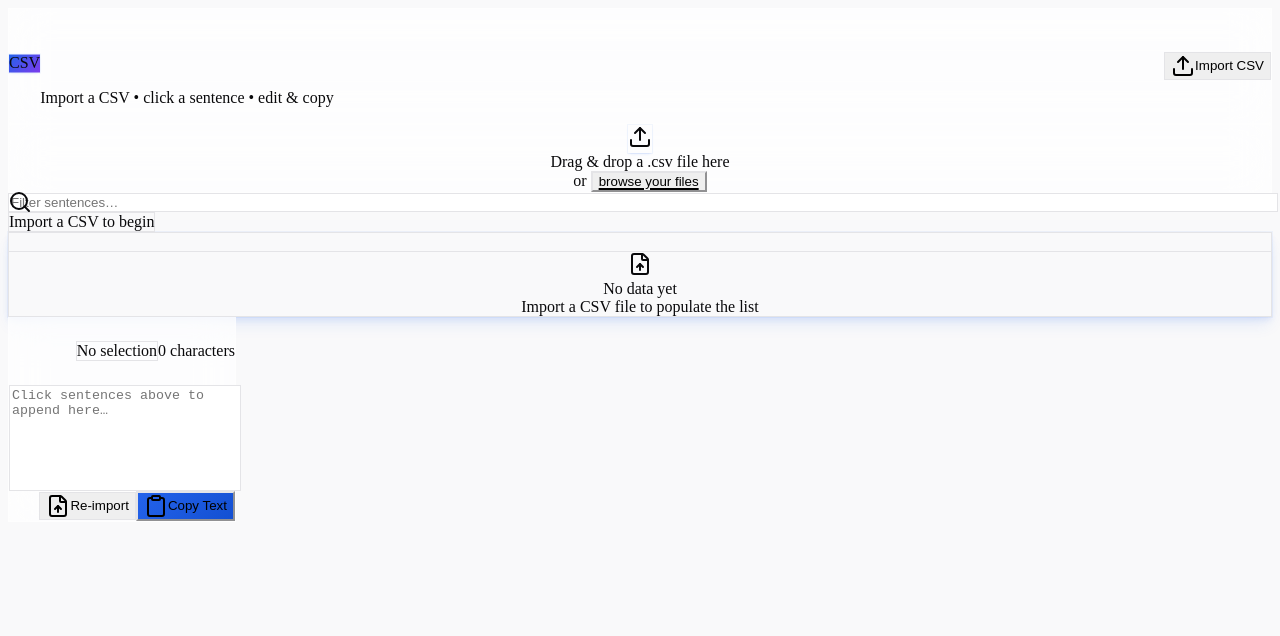
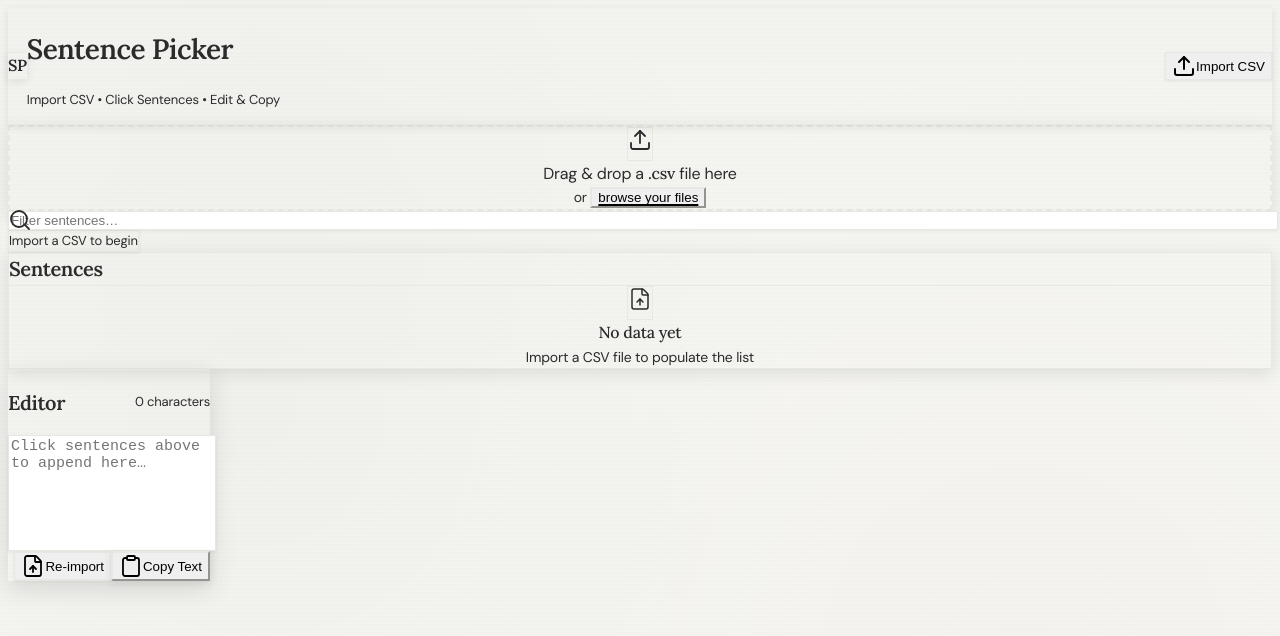
Before and after one commit to spacefrog29/lruter, a React (Vite) app: page / in a window 1280 px wide. Shown: the top 636 px of the page. Built offline with nearby package versions, Linux system fonts and the light colour scheme.

Commit message:
refactor: enhance UI components and animations for improved user experience

```diff
--- a/src/index.css
+++ b/src/index.css
@@ -1,55 +1,50 @@
+@import url('https://fonts.googleapis.com/css2?family=Lora:wght@400;500;600;700&family=DM+Sans:wght@400;500;600;700&display=swap');
+
 @tailwind base;
 @tailwind components;
 @tailwind utilities;
 
 :root {
-  --radius: 0.75rem;
-  --background: 240 10% 98%;
-  --foreground: 240 10% 3.9%;
-  --card: 0 0% 100%;
-  --card-foreground: 240 10% 3.9%;
-  --popover: 0 0% 100%;
-  --popover-foreground: 240 10% 3.9%;
-  --muted: 240 4.8% 95.9%;
-  --muted-foreground: 240 3.8% 45.1%;
-  --accent: 240 4.8% 95.9%;
-  --accent-foreground: 240 5.9% 10%;
-  --destructive: 0 84.2% 60.2%;
+  /* Refined border radius - more subtle */
+  --radius: 0.5rem;
+
+  /* Elegant & Sophisticated Color Palette */
+  --background: 60 14% 96%; /* Soft cream #F5F5F0 */
+  --foreground: 0 0% 17%; /* Charcoal #2C2C2E */
+
+  --card: 60 11% 98%; /* Warm white #FAFAF8 */
+  --card-foreground: 0 0% 17%;
+
+  --popover: 60 11% 98%;
+  --popover-foreground: 0 0% 17%;
+
+  --muted: 60 5% 93%; /* Light warm gray */
+  --muted-foreground: 0 0% 44%; /* Stone #6C6C70 */
+
+  --accent: 86 10% 40%; /* Deep sage #5A6C57 */
+  --accent-foreground: 0 0% 98%;
+
+  --destructive: 9 30% 42%; /* Muted terracotta #8B4A47 */
   --destructive-foreground: 0 0% 98%;
-  --border: 240 5.9% 90%;
-  --input: 240 5.9% 90%;
-  --primary: 221 83% 53%;
-  --primary-foreground: 210 40% 98%;
-  --secondary: 240 4.8% 95.9%;
-  --secondary-foreground: 240 5.9% 10%;
-  --ring: 221 83% 53%;
 
-  /* Custom gradient variables */
-  --gradient-primary: linear-gradient(135deg, hsl(221, 83%, 53%) 0%, hsl(221, 83%, 45%) 100%);
-  --gradient-secondary: linear-gradient(135deg, hsl(240, 4.8%, 95.9%) 0%, hsl(240, 5.9%, 90%) 100%);
-  --gradient-accent: linear-gradient(135deg, hsl(221, 83%, 53%) 0%, hsl(262, 83%, 58%) 100%);
-}
+  --border: 60 9% 90%; /* Soft border #E5E5E0 */
+  --input: 60 9% 90%;
 
-.dark {
-  --background: 0 0% 3.6%;
-  --foreground: 0 0% 98%;
-  --card: 0 0% 3.6%;
-  --card-foreground: 0 0% 98%;
-  --popover: 0 0% 3.6%;
-  --popover-foreground: 0 0% 98%;
-  --muted: 0 0% 14.9%;
-  --muted-foreground: 0 0% 63.9%;
-  --accent: 0 0% 98%;
-  --accent-foreground: 0 0% 9.0%;
-  --destructive: 0 84.2% 60.2%;
-  --destructive-foreground: 0 0% 98%;
-  --border: 0 0% 14.9%;
-  --input: 0 0% 14.9%;
-  --primary: 0 0% 98%;
-  --primary-foreground: 0 0% 9.0%;
-  --secondary: 0 0% 14.9%;
-  --secondary-foreground: 0 0% 98%;
-  --ring: 0 0% 83.1%;
+  --primary: 86 10% 40%; /* Deep sage */
+  --primary-foreground: 0 0% 98%;
+
+  --secondary: 40 20% 88%; /* Warm gray */
+  --secondary-foreground: 0 0% 17%;
+
+  --ring: 86 10% 40%;
+
+  --success: 86 20% 35%; /* Muted forest green #4A6741 */
+
+  /* Elegant elevation system */
+  --shadow-sm: 0 1px 3px rgba(44, 44, 46, 0.08);
+  --shadow-md: 0 2px 8px rgba(44, 44, 46, 0.10);
+  --shadow-lg: 0 4px 16px rgba(44, 44, 46, 0.12);
+  --shadow-xl: 0 8px 24px rgba(44, 44, 46, 0.14);
 }
 
 * {
@@ -59,57 +54,90 @@
 body {
   background-color: hsl(var(--background));
   color: hsl(var(--foreground));
-  font-feature-settings: "rlig" 1, "calt" 1;
+  font-family: 'DM Sans', -apple-system, BlinkMacSystemFont, 'Segoe UI', sans-serif;
+  font-weight: 400;
+  font-feature-settings: "rlig" 1, "calt" 1, "kern" 1;
   text-rendering: optimizeLegibility;
   -webkit-font-smoothing: antialiased;
   -moz-osx-font-smoothing: grayscale;
+  letter-spacing: -0.011em;
+  line-height: 1.6;
+
+  /* Sophisticated textured background */
+  background-image:
+    linear-gradient(to bottom, rgba(90, 108, 87, 0.02), transparent 400px),
+    radial-gradient(circle at 20% 50%, rgba(90, 108, 87, 0.04) 0%, transparent 50%),
+    radial-gradient(circle at 80% 80%, rgba(184, 149, 106, 0.04) 0%, transparent 50%),
+    repeating-linear-gradient(
+      0deg,
+      transparent,
+      transparent 2px,
+      rgba(90, 108, 87, 0.01) 2px,
+      rgba(90, 108, 87, 0.01) 4px
+    );
 }
 
-/* Custom utility classes */
-.gradient-primary {
-  background: var(--gradient-primary);
+/* Elegant utility classes */
+.elevation-1 {
+  box-shadow: var(--shadow-sm);
 }
 
-.gradient-secondary {
-  background: var(--gradient-secondary);
+.elevation-2 {
+  box-shadow: var(--shadow-md);
 }
 
-.gradient-accent {
-  background: var(--gradient-accent);
+.elevation-3 {
+  box-shadow: var(--shadow-lg);
 }
 
-.glass {
-  backdrop-filter: blur(20px);
-  background: rgba(255, 255, 255, 0.7);
-  border: 1px solid rgba(255, 255, 255, 0.18);
+.elevation-4 {
+  box-shadow: var(--shadow-xl);
 }
 
-.shadow-glow {
-  box-shadow: 0 0 0 1px hsl(var(--primary) / 0.05),
-              0 1px 2px -1px hsl(var(--primary) / 0.15),
-              0 2px 4px -2px hsl(var(--primary) / 0.15);
+.transition-elegant {
+  transition: all 200ms cubic-bezier(0.4, 0.0, 0.2, 1);
 }
 
-.shadow-glow-lg {
-  box-shadow: 0 0 0 1px hsl(var(--primary) / 0.05),
-              0 4px 6px -1px hsl(var(--primary) / 0.1),
-              0 10px 15px -3px hsl(var(--primary) / 0.1);
+.transition-smooth {
+  transition: all 300ms cubic-bezier(0.4, 0.0, 0.2, 1);
 }
 
-.animate-float {
-  animation: float 3s ease-in-out infinite;
+.border-accent-left {
+  border-left: 3px solid hsl(var(--accent));
 }
 
-@keyframes float {
-  0%, 100% { transform: translateY(0px); }
-  50% { transform: translateY(-10px); }
+/* Typography refinements */
+.font-display {
+  font-family: 'Lora', Georgia, serif;
+  letter-spacing: -0.02em;
+  font-weight: 600;
 }
 
-.animate-pulse-subtle {
-  animation: pulse-subtle 2s cubic-bezier(0.4, 0, 0.6, 1) infinite;
+.font-display-medium {
+  font-family: 'Lora', Georgia, serif;
+  letter-spacing: -0.015em;
+  font-weight: 500;
 }
 
-@keyframes pulse-subtle {
-  0%, 100% { opacity: 1; }
-  50% { opacity: 0.8; }
+/* Refined fade-in animation for content */
+@keyframes fade-in {
+  from {
+    opacity: 0;
+    transform: translateY(8px);
+  }
+  to {
+    opacity: 1;
+    transform: translateY(0);
+  }
 }
+
+.animate-fade-in {
+  animation: fade-in 400ms cubic-bezier(0.4, 0.0, 0.2, 1) forwards;
+}
+
+/* Stagger delays for list items */
+.stagger-1 { animation-delay: 30ms; }
+.stagger-2 { animation-delay: 60ms; }
+.stagger-3 { animation-delay: 90ms; }
+.stagger-4 { animation-delay: 120ms; }
+.stagger-5 { animation-delay: 150ms; }
--- a/src/main.tsx
+++ b/src/main.tsx
@@ -169,28 +169,26 @@ export function App() {
   }, []);
 
   return (
-    <div className="min-h-screen bg-gradient-to-br from-slate-50 via-blue-50/30 to-purple-50/20">
-      <header className="sticky top-0 z-30 glass border-b border-white/20">
-        <div className="max-w-5xl mx-auto px-4 py-5 flex items-center justify-between gap-4">
+    <div className="min-h-screen bg-background">
+      <header className="sticky top-0 z-30 bg-card/80 backdrop-blur-md border-b border-border/60 elevation-2">
+        <div className="max-w-5xl mx-auto px-6 py-5 flex items-center justify-between gap-6">
           <div className="flex items-center gap-4">
-            <div className="relative">
-              <div className="size-12 rounded-2xl gradient-accent shadow-glow grid place-items-center font-bold text-white text-sm animate-float">
-                CSV
-              </div>
-              <div className="absolute -inset-1 gradient-accent rounded-2xl opacity-20 animate-pulse-subtle"></div>
+            <div className="relative size-12 rounded-xl bg-gradient-to-br from-accent to-accent/80 grid place-items-center transition-smooth hover:scale-105 elevation-2">
+              <span className="font-display text-white text-lg tracking-tight">SP</span>
+              <div className="absolute -inset-0.5 bg-gradient-to-br from-accent to-accent/60 rounded-xl opacity-20 blur-sm"></div>
             </div>
             <div>
-              <h1 className="text-2xl font-bold bg-gradient-to-r from-slate-900 to-slate-700 bg-clip-text text-transparent leading-tight">
+              <h1 className="text-[28px] font-display text-foreground leading-tight tracking-tight">
                 Sentence Picker
               </h1>
-              <p className="text-sm text-slate-600 font-medium">Import a CSV • click a sentence • edit & copy</p>
+              <p className="text-[13px] text-muted-foreground font-medium mt-0.5 tracking-wide">Import CSV • Click Sentences • Edit & Copy</p>
             </div>
           </div>
           <div className="flex items-center gap-3">
             <Button
               variant="outline"
               onClick={() => fileInputRef.current?.click()}
-              className="gap-2 border-slate-200/60 bg-white/80 hover:bg-white hover:shadow-glow transition-all duration-300"
+              className="gap-2 border-border/60 bg-card/50 hover:bg-card hover:border-accent/30 transition-elegant elevation-1"
             >
               <Upload className="size-4" /> Import CSV
             </Button>
@@ -198,7 +196,7 @@ export function App() {
               <Button
                 variant="ghost"
                 onClick={clearAll}
-                className="gap-2 hover:bg-red-50 hover:text-red-600 transition-all duration-300"
+                className="gap-2 text-muted-foreground hover:bg-destructive/10 hover:text-destructive transition-elegant"
               >
                 <Trash2 className="size-4" /> Clear
               </Button>
@@ -214,28 +212,32 @@ export function App() {
         </div>
       </header>
 
-      <main className="max-w-5xl mx-auto px-4 pb-52">
+      <main className="max-w-5xl mx-auto px-6 pb-52">
         {/* Drop Zone */}
         <div
           ref={dropRef}
           onDrop={onDrop}
           onDragOver={onDragOver}
-          className="mt-8 relative group"
+          className="mt-10"
         >
-          <div className="absolute -inset-0.5 bg-gradient-to-r from-blue-500 to-purple-500 rounded-3xl opacity-20 group-hover:opacity-30 transition-opacity duration-500 animate-pulse-subtle"></div>
-          <div className="relative rounded-3xl border-2 border-dashed border-slate-300 glass px-6 py-12 text-center hover:border-blue-400 transition-all duration-500 group-hover:shadow-glow-lg">
-            <div className="flex flex-col items-center gap-4">
-              <div className="p-4 rounded-2xl bg-gradient-to-br from-blue-500 to-purple-500 shadow-glow">
-                <Upload className="size-8 text-white" />
+          <div className="relative group">
+            <div className="absolute -inset-0.5 bg-gradient-to-br from-accent/20 to-accent/5 rounded-2xl opacity-50 group-hover:opacity-70 transition-elegant blur-sm"></div>
+            <div className="relative rounded-2xl border-2 border-dashed border-border/80 bg-card px-10 py-16 text-center hover:border-accent/40 transition-smooth elevation-3 group-hover:elevation-4">
+              <div className="flex flex-col items-center gap-6">
+                <div className="relative">
+                  <div className="p-4 rounded-xl bg-gradient-to-br from-accent/15 to-accent/5 border border-accent/30 group-hover:border-accent/50 transition-smooth">
+                    <Upload className="size-8 text-accent" strokeWidth={1.8} />
                   </div>
-              <div className="space-y-2">
-                <div className="text-base font-semibold text-slate-800">
-                  Drag & drop a <span className="font-bold text-blue-600">.csv</span> file here
+                  <div className="absolute -bottom-1 -right-1 size-4 rounded-full bg-accent/20 animate-ping"></div>
                 </div>
-                <div className="text-sm text-slate-600">
+                <div className="space-y-3">
+                  <div className="text-[16px] font-medium text-foreground">
+                    Drag & drop a <span className="font-display-medium text-accent">.csv</span> file here
+                  </div>
+                  <div className="text-[14px] text-muted-foreground">
                     <span>or </span>
                     <button
-                    className="font-semibold text-blue-600 hover:text-blue-700 underline underline-offset-2 decoration-2 decoration-blue-200 hover:decoration-blue-300 transition-colors"
+                      className="font-semibold text-accent hover:text-accent/80 underline underline-offset-2 decoration-2 decoration-accent/40 hover:decoration-accent/60 transition-elegant"
                       onClick={() => fileInputRef.current?.click()}
                     >
                       browse your files
@@ -243,9 +245,9 @@ export function App() {
                   </div>
                 </div>
                 {fileName && (
-                <div className="mt-3 px-4 py-2 rounded-xl bg-green-50 border border-green-200">
-                  <div className="flex items-center gap-2 text-sm font-medium text-green-800">
-                    <Check className="size-4" />
+                  <div className="mt-3 px-5 py-2.5 rounded-xl bg-gradient-to-br from-accent/10 to-accent/5 border border-accent/30 elevation-1">
+                    <div className="flex items-center gap-2.5 text-[14px] font-semibold text-accent">
+                      <Check className="size-4" strokeWidth={2.5} />
                       Loaded: {fileName}
                     </div>
                   </div>
@@ -253,28 +255,30 @@ export function App() {
               </div>
             </div>
           </div>
+        </div>
 
         {/* Controls & Stats */}
-        <div className="mt-8 flex flex-col md:flex-row md:items-center gap-4 md:gap-6">
+        <div className="mt-10 flex flex-col md:flex-row md:items-center gap-4 md:gap-6">
           <div className="relative md:w-96 w-full group">
-            <Search className="absolute left-3 top-1/2 -translate-y-1/2 size-4 text-slate-500 group-focus-within:text-blue-500 transition-colors" />
+            <Search className="absolute left-4 top-1/2 -translate-y-1/2 size-4 text-muted-foreground group-focus-within:text-accent transition-elegant" strokeWidth={1.8} />
             <Input
               placeholder="Filter sentences…"
               value={query}
               onChange={(e) => onFilter(e.target.value)}
-              className="pl-9 bg-white/80 border-slate-200/60 focus:border-blue-300 focus:ring-blue-100 transition-all duration-300 hover:shadow-glow"
+              className="pl-11 h-11 bg-card/80 border-border/60 focus:border-accent/50 focus:ring-accent/10 transition-elegant elevation-1 focus:elevation-2"
             />
           </div>
           <div className="flex items-center gap-3">
-            <div className="px-3 py-1.5 rounded-lg bg-slate-100/80 border border-slate-200/60">
-              <div className="text-sm font-medium text-slate-700">
+            <div className="px-4 py-2 rounded-lg bg-card/60 border border-border/40 elevation-1">
+              <div className="text-[13px] font-medium text-muted-foreground">
                 {hasData ? (
                   <span>
-                    <span className="text-blue-600 font-semibold">{stats.visible}</span> shown •
-                    <span className="text-slate-500 ml-1">{stats.total} total</span>
+                    <span className="text-accent font-bold">{stats.visible}</span> shown
+                    <span className="mx-2 text-border">•</span>
+                    <span>{stats.total} total</span>
                   </span>
                 ) : (
-                  <span className="text-slate-500">Import a CSV to begin</span>
+                  <span>Import a CSV to begin</span>
                 )}
               </div>
             </div>
@@ -282,40 +286,43 @@ export function App() {
         </div>
 
         {/* List */}
-        <Card className="mt-6 bg-white/80 border-slate-200/60 shadow-glow-lg">
-          <CardHeader className="pb-3 border-b border-slate-100/80">
-            <CardTitle className="text-lg font-semibold bg-gradient-to-r from-slate-900 to-slate-700 bg-clip-text text-transparent">
+        <Card className="mt-8 bg-card/80 border border-border/60 elevation-3 overflow-hidden">
+          <CardHeader className="pb-5 border-b border-border/60 bg-gradient-to-b from-accent/5 to-transparent">
+            <CardTitle className="text-[20px] font-display text-foreground flex items-center gap-2">
               Sentences
+              {hasData && (
+                <span className="text-[13px] font-medium text-muted-foreground font-sans">({stats.total})</span>
+              )}
             </CardTitle>
           </CardHeader>
           <CardContent className="p-0">
             {hasData ? (
               <ScrollArea className="h-[50vh]">
-                <ul className="divide-y divide-slate-100/80">
+                <ul className="divide-y divide-border/40">
                   {filtered.map((s, i) => (
                     <li key={i} className="group">
                       <button
                         onClick={() => onSentenceClick(i)}
                         className={
-                          "w-full text-left px-4 py-4 hover:bg-gradient-to-r hover:from-blue-50 hover:to-purple-50/30 transition-all duration-300 relative " +
+                          "w-full text-left px-6 py-4 hover:bg-accent/5 transition-smooth relative " +
                           (selectedIndex === i
-                            ? "bg-gradient-to-r from-blue-100 to-purple-100/50 shadow-glow"
+                            ? "bg-gradient-to-r from-accent/10 to-accent/5 border-accent-left"
                             : "")
                         }
                         aria-label={`Select sentence ${i + 1}`}
                       >
-                        <div className="flex items-start gap-3">
-                          <div className="flex-shrink-0 w-6 h-6 rounded-full bg-slate-200 group-hover:bg-blue-200 transition-colors duration-300 flex items-center justify-center mt-1">
-                            <span className="text-xs font-semibold text-slate-600 group-hover:text-blue-700">
+                        <div className="flex items-start gap-4">
+                          <span className="flex-shrink-0 text-[13px] font-bold text-muted-foreground/60 mt-0.5 min-w-[28px] font-display">
                             {i + 1}
                           </span>
-                          </div>
-                          <span className="text-sm leading-relaxed text-slate-700 group-hover:text-slate-900 font-medium flex-1">
+                          <span className="text-[15px] leading-relaxed text-foreground flex-1 group-hover:text-foreground/90">
                             {s}
                           </span>
                           {selectedIndex === i && (
-                            <div className="flex-shrink-0 text-blue-600">
-                              <Check className="size-4" />
+                            <div className="flex-shrink-0">
+                              <div className="size-6 rounded-full bg-accent/15 border border-accent/30 grid place-items-center">
+                                <Check className="size-3.5 text-accent" strokeWidth={2.5} />
+                              </div>
                             </div>
                           )}
                         </div>
@@ -325,26 +332,26 @@ export function App() {
                 </ul>
               </ScrollArea>
             ) : (
-              <div className="text-center py-12 px-6">
-                <div className="p-3 rounded-2xl bg-slate-100 inline-block mb-4">
-                  <FileUp className="size-8 text-slate-400" />
+              <div className="text-center py-20 px-6">
+                <div className="p-4 rounded-xl bg-gradient-to-br from-muted/50 to-muted/30 inline-block mb-5 border border-border/30">
+                  <FileUp className="size-8 text-muted-foreground" strokeWidth={1.5} />
                 </div>
-                <div className="text-base font-medium text-slate-600 mb-2">No data yet</div>
-                <div className="text-sm text-slate-500">Import a CSV file to populate the list</div>
+                <div className="text-[16px] font-display-medium text-foreground mb-2">No data yet</div>
+                <div className="text-[14px] text-muted-foreground">Import a CSV file to populate the list</div>
               </div>
             )}
           </CardContent>
         </Card>
 
         {error && (
-          <div className="mt-6 p-4 rounded-2xl bg-red-50 border border-red-200 shadow-glow">
-            <div className="flex items-start gap-3">
-              <div className="flex-shrink-0 p-1 rounded-lg bg-red-100">
-                <div className="w-4 h-4 rounded-full bg-red-500"></div>
+          <div className="mt-8 p-5 rounded-xl bg-gradient-to-br from-destructive/8 to-destructive/5 border border-destructive/30 elevation-2">
+            <div className="flex items-start gap-4">
+              <div className="flex-shrink-0 mt-1">
+                <div className="size-2 rounded-full bg-destructive animate-pulse"></div>
               </div>
               <div>
-                <div className="text-sm font-medium text-red-800 mb-1">Error</div>
-                <div className="text-sm text-red-700">{error}</div>
+                <div className="text-[14px] font-display-medium text-destructive mb-1.5">Error</div>
+                <div className="text-[14px] text-destructive/80 leading-relaxed">{error}</div>
               </div>
             </div>
           </div>
@@ -352,43 +359,45 @@ export function App() {
       </main>
 
       {/* Sticky Editor */}
-      <div className="fixed bottom-0 left-0 right-0 border-t border-slate-200/60 glass">
-        <div className="max-w-5xl mx-auto px-4 py-4">
-          <div className="flex items-center justify-between mb-3">
-            <div className="flex items-center gap-2">
-              <h2 className="text-base font-semibold bg-gradient-to-r from-slate-900 to-slate-700 bg-clip-text text-transparent">
+      <div className="fixed bottom-0 left-0 right-0 border-t border-border/60 bg-card/90 backdrop-blur-xl elevation-4">
+        <div className="max-w-5xl mx-auto px-6 py-6">
+          <div className="flex items-center justify-between mb-4">
+            <div className="flex items-center gap-4">
+              <h2 className="text-[20px] font-display text-foreground">
                 Editor
               </h2>
-              <div className="px-2 py-1 rounded-md bg-blue-100 border border-blue-200">
-                <div className="text-xs font-medium text-blue-700">
-                  {selectedIndex != null ? `Item ${selectedIndex + 1}` : "No selection"}
+              {selectedIndex != null && (
+                <div className="px-3 py-1 rounded-lg bg-accent/10 border border-accent/20">
+                  <div className="text-[12px] font-bold text-accent tracking-wide">
+                    Item {selectedIndex + 1}
                   </div>
                 </div>
+              )}
             </div>
-            <div className="text-sm text-slate-600 font-medium">
+            <div className="text-[13px] text-muted-foreground font-medium">
               {editorValue.length} character{editorValue.length !== 1 ? 's' : ''}
             </div>
           </div>
-          <div className="flex flex-col gap-3">
+          <div className="flex flex-col gap-4">
             <Textarea
               placeholder="Click sentences above to append here…"
               value={editorValue}
               onChange={(e) => setEditorValue(e.target.value)}
-              className="min-h-[100px] bg-white/90 border-slate-200/60 focus:border-blue-300 focus:ring-blue-100 transition-all duration-300 resize-none"
+              className="min-h-[110px] bg-card/80 border-border/60 focus:border-accent/50 focus:ring-accent/10 transition-elegant resize-none text-[15px] leading-relaxed elevation-1 focus:elevation-2"
             />
             <div className="flex items-center gap-3 justify-end">
               <Button
                 variant="outline"
-                className="gap-2 border-slate-200/60 bg-white/80 hover:bg-white hover:shadow-glow transition-all duration-300"
+                className="gap-2 border-border/60 bg-card/50 hover:bg-card hover:border-accent/30 transition-elegant elevation-1"
                 onClick={() => fileInputRef.current?.click()}
               >
-                <FileUp className="size-4" /> Re-import
+                <FileUp className="size-4" strokeWidth={1.8} /> Re-import
               </Button>
               <Button
                 onClick={copyToClipboard}
-                className="gap-2 gradient-primary hover:shadow-glow-lg transition-all duration-300 text-white font-medium"
+                className="gap-2 bg-gradient-to-r from-accent to-accent/90 hover:from-accent/95 hover:to-accent/85 transition-smooth text-white font-semibold elevation-2 hover:elevation-3"
               >
-                {copied ? <Check className="size-4" /> : <Clipboard className="size-4" />}
+                {copied ? <Check className="size-4" strokeWidth={2.5} /> : <Clipboard className="size-4" strokeWidth={1.8} />}
                 {copied ? "Copied!" : "Copy Text"}
               </Button>
             </div>
--- a/tailwind.config.js
+++ b/tailwind.config.js
@@ -46,20 +46,6 @@ export default {
         md: "calc(var(--radius) - 2px)",
         sm: "calc(var(--radius) - 4px)",
       },
-      animation: {
-        'float': 'float 3s ease-in-out infinite',
-        'pulse-subtle': 'pulse-subtle 2s cubic-bezier(0.4, 0, 0.6, 1) infinite',
-      },
-      keyframes: {
-        float: {
-          '0%, 100%': { transform: 'translateY(0px)' },
-          '50%': { transform: 'translateY(-10px)' },
-        },
-        'pulse-subtle': {
-          '0%, 100%': { opacity: '1' },
-          '50%': { opacity: '0.8' },
-        },
-      },
     },
   },
   plugins: [],
```
Also changed, not shown: .claude/settings.local.json. Lines whose indentation alone changed are shown as unchanged.
